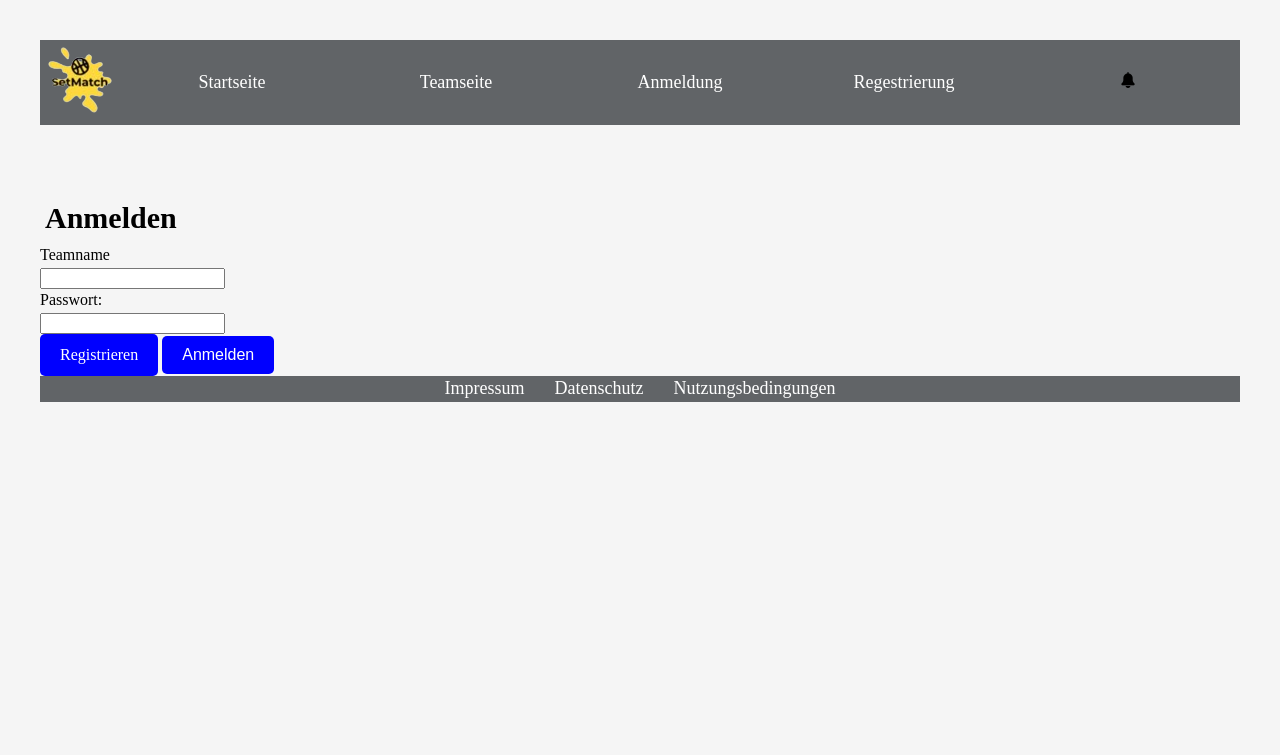
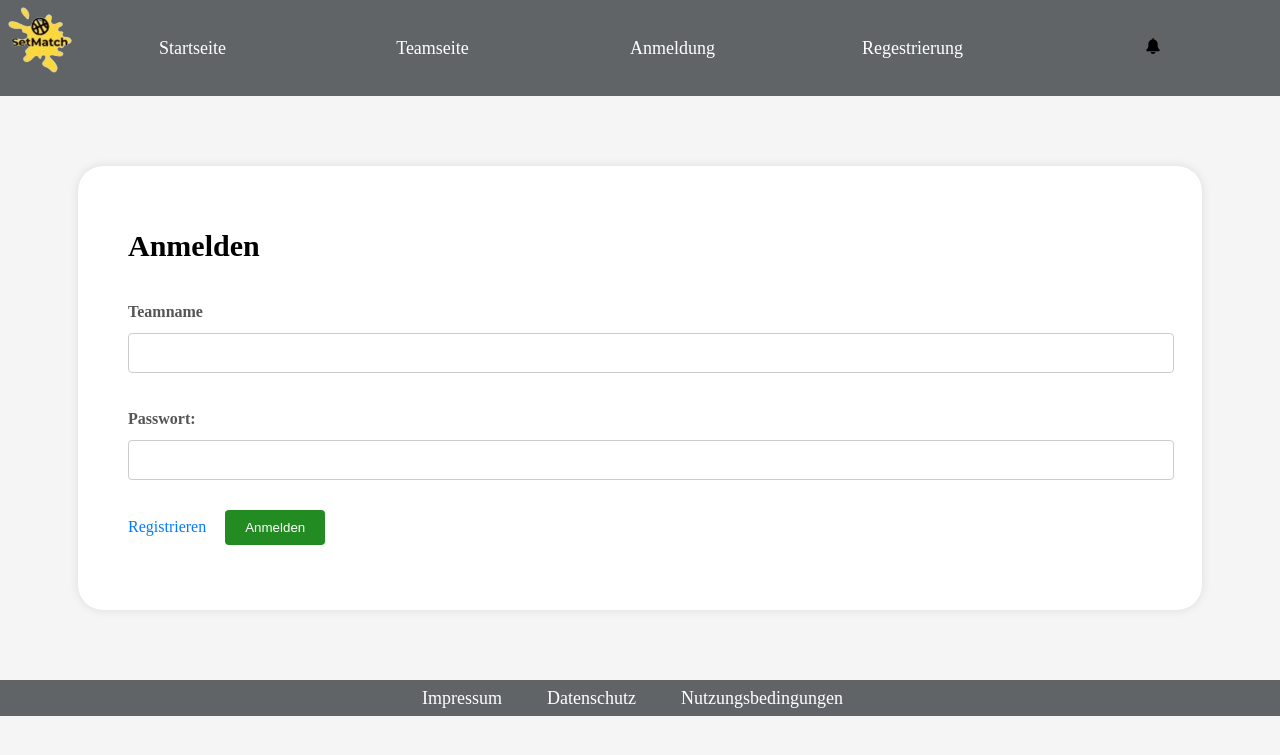
Before and after one commit to HKemper1/SetMatch, a PHP site: page /anmeldung.php in a window 1280 px wide. Shown: the top 755 px of the page. Run offline with PHP 8.4, Linux system fonts and the light colour scheme.

Commit message:
Update css

```diff
--- a/anmeldung.php
+++ b/anmeldung.php
@@ -32,7 +32,7 @@
                     </div>
                 </div>
                 <div>
-                    <a href="registrierung.php" class="button">Registrieren</a>
+                    <a href="registrierung.php">Registrieren</a>
                     <button class="button" type="submit">Anmelden </button>
                 </div>
             </form>
--- a/css/basicStyle/button.css
+++ b/css/basicStyle/button.css
@@ -1,21 +1,13 @@
 .button {
-    display: inline-block;
+    background-color: forestgreen;
+    color: white;
+    border: none;
     padding: 10px 20px;
-    font-size: 16px;
-    color: white;
-    background-color: blue;
-    border: none;
-    border-radius: 5px;
     cursor: pointer;
-    text-align: center;
-    text-decoration: none;
-    transition: background-color 0.3s ease;
+    border-radius: 4px;
+    transition: background-color 0.3s;
 }
 
 .button:hover {
-    background-color: darkblue;
+    background-color: darkgreen
 }
-
-.button:active {
-    background-color: blueviolet;
-}
--- a/css/individualStyles/registrierungStyle.css
+++ b/css/individualStyles/registrierungStyle.css
@@ -0,0 +1,71 @@
+/* Reset some basic elements */
+body, h1, p, ul, ol, form, label {
+    margin: 0;
+    padding: 0;
+    box-sizing: border-box;
+}
+
+body {
+    background-color: whitesmoke;
+    line-height: 2;
+}
+
+.container {
+    width: 80%;
+    margin: 70px auto;
+    padding: 50px;
+    background: white;
+    box-shadow: 0 0 10px rgba(0,0,0,0.1);
+    border-radius: 25px;
+}
+
+h1 {
+    margin-bottom: 20px;
+    color: black;
+}
+
+form {
+    display: flex;
+    flex-direction: column;
+}
+
+form div {
+    margin-bottom: 15px;
+}
+
+label {
+    margin-bottom: 5px;
+    display: block;
+    font-weight: bold;
+    color: #555;
+}
+
+input[type="text"],
+input[type="email"],
+input[type="password"] {
+    width: 100%;
+    padding: 10px;
+    font-size: 16px;
+    border: 1px solid #ccc;
+    border-radius: 4px;
+}
+
+input[type="text"]:focus,
+input[type="email"]:focus,
+input[type="password"]:focus {
+    border-color: #888;
+}
+
+a {
+    color: #007bff;
+    text-decoration: none;
+    margin-right: 15px;
+}
+
+a:hover {
+    text-decoration: underline;
+}
+
+br {
+    display: none;
+}
--- a/registrierung.php
+++ b/registrierung.php
@@ -47,7 +47,7 @@ require_once $abs_path . "/php/include/head.php";
             </div>
 
             <div>
-                <a href="anmeldung.php" class="button">Anmeldung</a>
+                <a href="anmeldung.php">Anmeldung</a>
                 <button class="button" type="submit">Registrieren</button>
             </div>
         </form>
```
